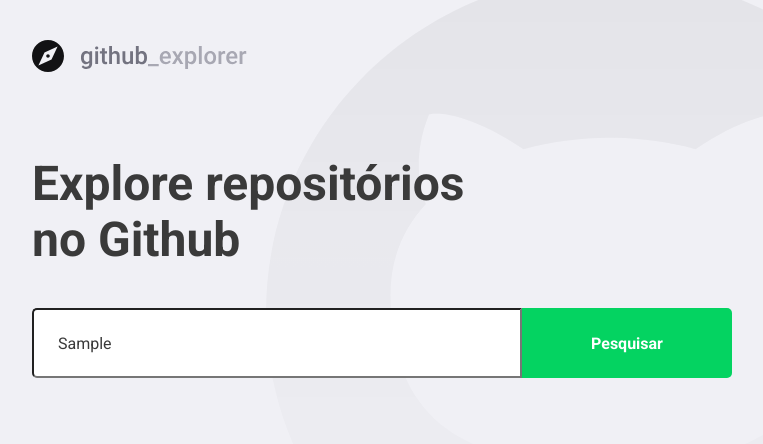
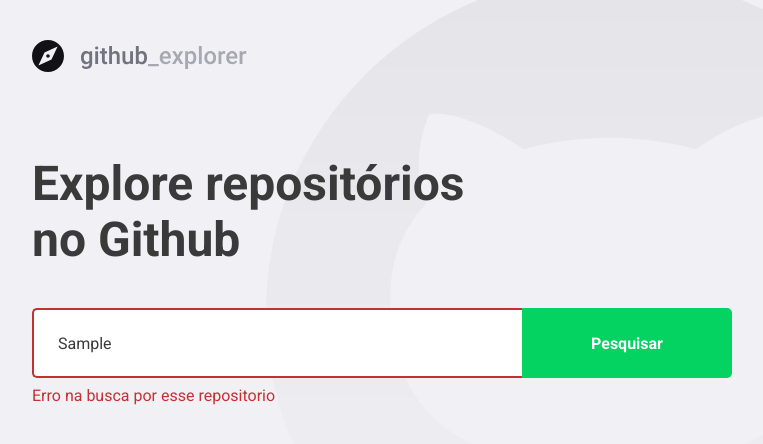
Before and after one commit to micaellimedeiros/github-explorer, a React (Create React App) app: page / in a window 1280 px wide. Both pictures are taken after typing "Sample" into the empty fields and a click on the button "Pesquisar". Shown: the top 444 px of the page, without its empty margins (148-911 px from the left). Built offline with nearby package versions, Linux system fonts and the light colour scheme; no server answers.

Commit message:
added: errors

```diff
--- a/src/pages/Dashboard/index.tsx
+++ b/src/pages/Dashboard/index.tsx
@@ -5,7 +5,7 @@
 
 import logoImg from '../../assets/logo.svg';
 
-import { Title, Form, Repositories } from './styles';
+import { Title, Form, Repositories, Error } from './styles';
 
 interface Repository {
   full_name: string;
@@ -18,6 +18,7 @@
 
 const Dashboard: React.FC = () => {
   const [newRepo, setNewRepo] = useState('');
+  const [inputError, setInputError] = useState('');
   const [repositories, setRepositories] = useState<Repository[]>([]);
 
   async function handleAddRepository(
@@ -25,11 +26,23 @@
   ): Promise<void> {
     event.preventDefault();
 
-    const response = await api.get<Repository>(`/repos/${newRepo}`);
+    if (!newRepo) {
+      setInputError('Digite o autor ou o nome do repositorio');
 
-    const repository = response.data;
-    setRepositories([...repositories, repository]);
-    setNewRepo('');
+      return;
+    }
+
+    try {
+      const response = await api.get<Repository>(`/repos/${newRepo}`);
+
+      const repository = response.data;
+
+      setRepositories([...repositories, repository]);
+      setNewRepo('');
+      setInputError('');
+    } catch (err) {
+      setInputError('Erro na busca por esse repositorio');
+    }
   }
 
   return (
@@ -37,7 +50,7 @@
       <img src={logoImg} alt="Github Explorer" />
       <Title>Explore repositórios no Github</Title>
 
-      <Form onSubmit={handleAddRepository}>
+      <Form hasError={!!inputError} onSubmit={handleAddRepository}>
         <input
           value={newRepo}
           onChange={(e) => setNewRepo(e.target.value)}
@@ -46,6 +59,7 @@
         <button type="submit">Pesquisar</button>
       </Form>
 
+      {inputError && <Error>{inputError}</Error>}
       <Repositories>
         {repositories.map((repository) => (
           <a key={repository.full_name} href="teste">
--- a/src/pages/Dashboard/styles.ts
+++ b/src/pages/Dashboard/styles.ts
@@ -1,5 +1,9 @@
-import styled from 'styled-components';
+import styled, { css } from 'styled-components';
 import { shade } from 'polished';
+
+interface FormProps {
+  hasError: boolean;
+}
 
 export const Title = styled.h1`
   font-size: 48px;
@@ -10,7 +14,7 @@
   margin-top: 80px;
 `;
 
-export const Form = styled.form`
+export const Form = styled.form<FormProps>`
   margin-top: 40px;
   max-width: 700px;
 
@@ -22,6 +26,14 @@
     padding: 0 24px;
     border-radius: 5px 0 0 5px;
     color: #3a3a3a;
+    border: 2px solid #fff;
+    border-right: 0;
+
+    ${(props) =>
+      props.hasError &&
+      css`
+        border-color: #c53030;
+      `}
 
     &::placeholder {
       color: #a8a8b3;
@@ -41,6 +53,12 @@
       background: ${shade(0.2, '#04d361')};
     }
   }
+`;
+
+export const Error = styled.span`
+  display: block;
+  color: #c53030;
+  margin-top: 8px;
 `;
 
 export const Repositories = styled.div`
```
